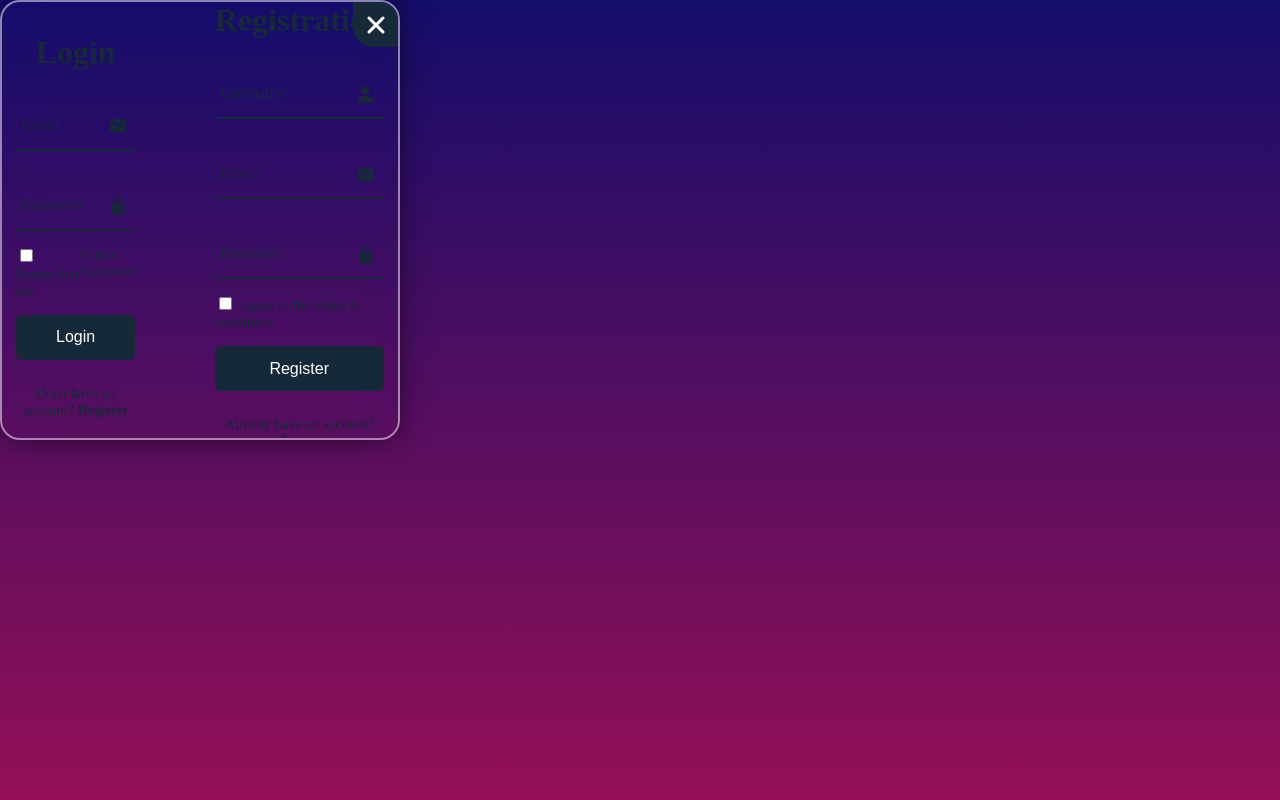
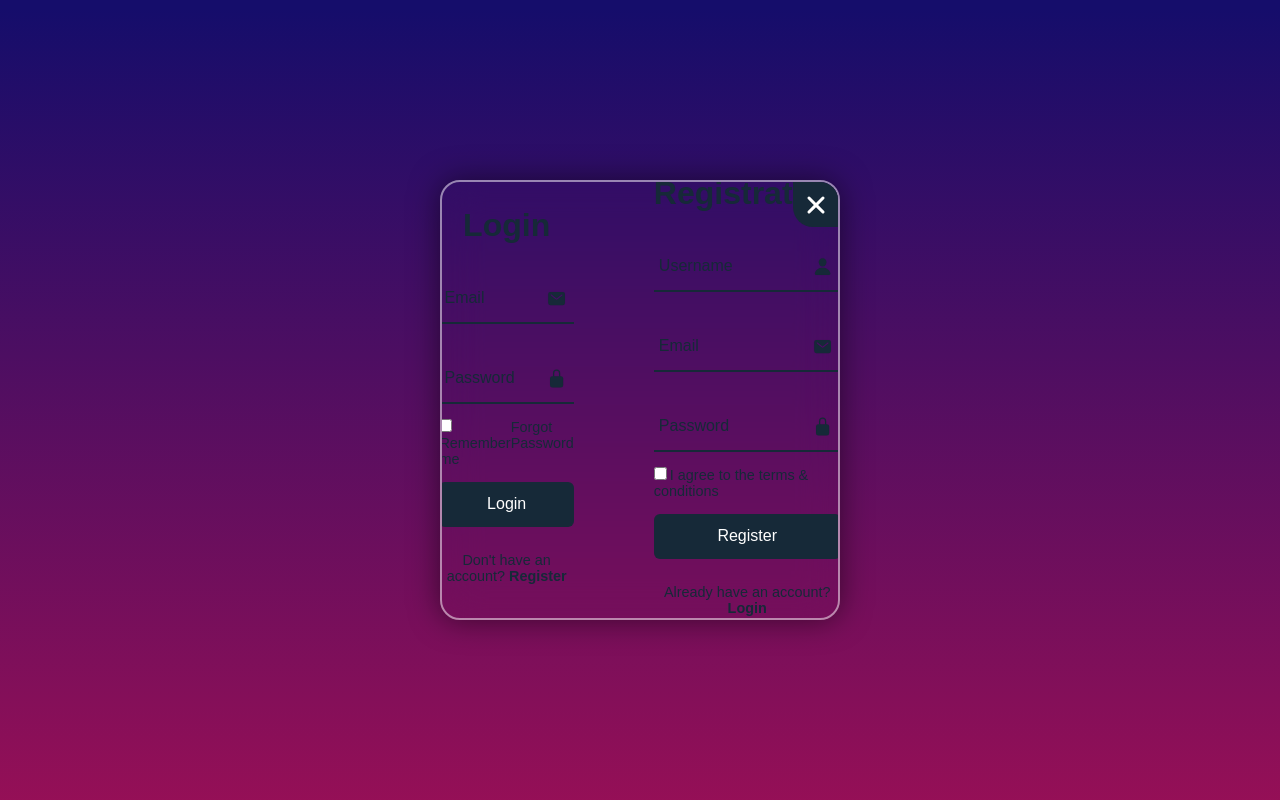
Before and after one commit to hzn5937/COS30049P, a PHP site: the page made by php files/login.php in a window 1280 px wide. Run offline with PHP 8.4, Linux system fonts and the light colour scheme.

Commit message:
sua login page va them js

```diff
--- a/styles/login.css
+++ b/styles/login.css
@@ -1,3 +1,17 @@
+* {
+    margin: 0;
+    padding: 0;
+    box-sizing: border-box;
+    font-family: 'Poppins', sans-serif;
+}
+
+body {
+    display: flex;
+    justify-content: center;
+    align-items: center;
+    min-height: 100vh;
+}
+
 .wrapper {
     position: relative;
     width: 400px;
@@ -19,7 +33,7 @@
 }
 
 .wrapper .form-box .login {
-    display: none;
+   display: none;
 }
 
 .wrapper .form-box .register {
```
